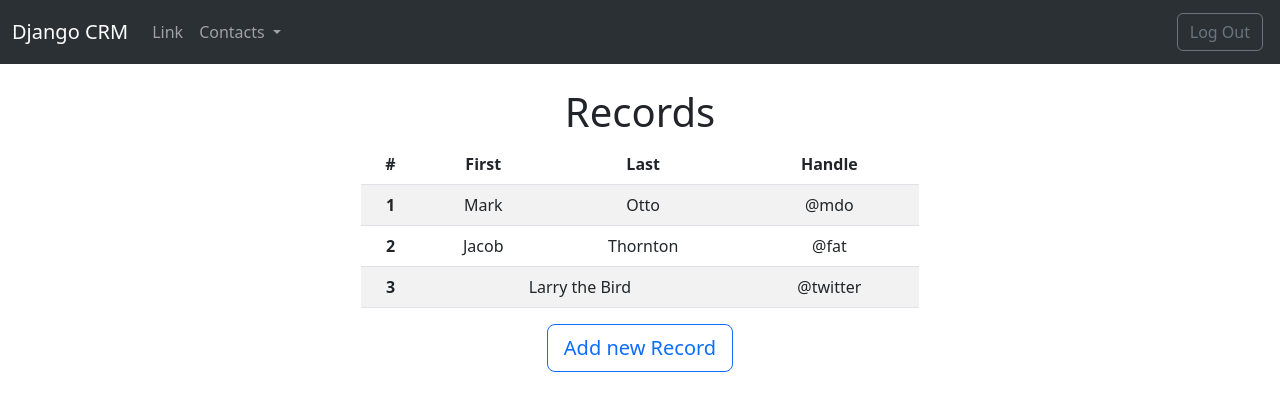
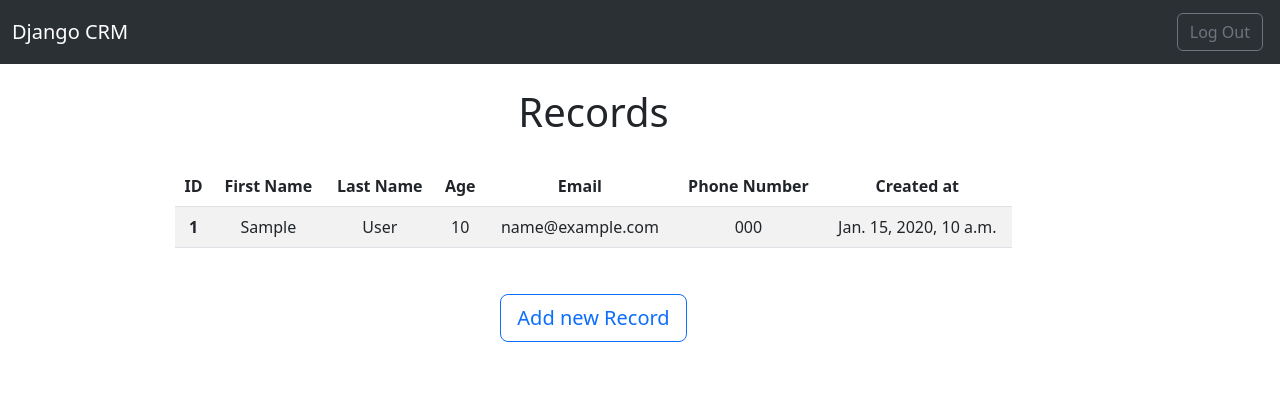
Before and after one commit to nkstlrv/Django-CRM, a Django app: page / in a window 1280 px wide. Shown: the top 411 px of the page. Run offline with Django 4.2, Linux system fonts and the light colour scheme; a user stored in the database is signed in; tables that the repository leaves empty hold one stand-in row (values such as "Sample post").

Commit message:
Table rows and columns autofill

```diff
--- a/app/crm/templates/crm/base.html
+++ b/app/crm/templates/crm/base.html
@@ -2,8 +2,8 @@
 {% load static %}
 <html lang="en">
 <head>
-    <meta charset="utf-8" />
-    <meta name="viewport" content="width=device-width, initial-scale=1" />
+    <meta charset="utf-8"/>
+    <meta name="viewport" content="width=device-width, initial-scale=1"/>
     <title>{% block title %}{% endblock title %}</title>
     <link
             href="https://cdn.jsdelivr.net/npm/bootstrap@5.3.0/dist/css/bootstrap.min.css"
@@ -11,7 +11,7 @@
             integrity="sha384-9ndCyUaIbzAi2FUVXJi0CjmCapSmO7SnpJef0486qhLnuZ2cdeRhO02iuK6FUUVM"
             crossorigin="anonymous"
     />
-    <link rel="stylesheet" href="{%static 'crm/css/base.css' %}" />
+    <link rel="stylesheet" href="{% static 'crm/css/base.css' %}"/>
     {% block css %}{% endblock css %}
 </head>
 <body>
@@ -32,39 +32,17 @@
         <div class="collapse navbar-collapse" id="navbarScroll">
             <ul
                     class="navbar-nav me-auto my-2 my-lg-0 navbar-nav-scroll"
-            style="--bs-scroll-height: 100px"
-          >
-            <li class="nav-item">
-              <a class="nav-link" href="#">Link</a>
-            </li>
+                    style="--bs-scroll-height: 100px">
 
-            <li class="nav-item dropdown">
-              <a
-                class="nav-link dropdown-toggle"
-                href="#"
-                role="button"
-                data-bs-toggle="dropdown"
-                aria-expanded="false"
-              >
-                Contacts
-              </a>
-              <ul class="dropdown-menu">
-                <li><a class="dropdown-item" href="#">Link</a></li>
-                <li><a class="dropdown-item" href="#">Link</a></li>
-                <li>
-                  <hr class="dropdown-divider" />
-                </li>
-                <li><a class="dropdown-item" href="#">Link</a></li>
-              </ul>
-            </li>
+
             </ul>
             <div style="margin: 5px">
                 {% if user.is_authenticated %}
-            <a href="{% url 'logout' %}"type="button" class="btn btn-outline-secondary">
+                    <a href="{% url 'logout' %}" type="button" class="btn btn-outline-secondary">
                         Log Out
                     </a>
                 {% else %}
-            <a href="{% url 'home' %}"type="button" class="btn btn-outline-primary">
+                    <a href="{% url 'home' %}" type="button" class="btn btn-outline-primary">
                         Log In
                     </a>
                 {% endif %}
@@ -78,7 +56,7 @@
         {% for message in messages %}
 
             <div class="alert alert-warning alert-dismissible fade show" role="alert">
-            {{message}}
+                {{ message }}
                 <button type="button" class="btn-close" data-bs-dismiss="alert" aria-label="Close"></button>
             </div>
 
--- a/app/crm/templates/crm/index.html
+++ b/app/crm/templates/crm/index.html
@@ -8,7 +8,7 @@
 
 {% block content %}
 
-    <div class="col-md-6 offset-md-3" style="text-align: center">
+    <div class="col-md-9 offset-md-1" style="text-align: center">
 
 
         {% if user.is_authenticated %}
@@ -17,33 +17,30 @@
 
             {% if records %}
 
-                <table class="table table-striped">
+                <table class="table table-striped" style="margin-top: 30px">
                     <thead>
                     <tr>
-                        <th scope="col">#</th>
-                        <th scope="col">First</th>
-                        <th scope="col">Last</th>
-                        <th scope="col">Handle</th>
+                        <th scope="col">ID</th>
+                        <th scope="col">First Name</th>
+                        <th scope="col">Last Name</th>
+                        <th scope="col">Age</th>
+                        <th scope="col">Email</th>
+                        <th scope="col">Phone Number</th>
+                        <th scope="col">Created at</th>
                     </tr>
                     </thead>
                     <tbody>
+                    {% for record in records %}
                     <tr>
-                        <th scope="row">1</th>
-                        <td>Mark</td>
-                        <td>Otto</td>
-                        <td>@mdo</td>
+                        <th scope="row">{{record.id}}</th>
+                        <td>{{record.first_name}}</td>
+                        <td>{{ record.last_name }}</td>
+                        <td>{{ record.age }}</td>
+                        <td>{{ record.email }}</td>
+                        <td>{{ record.phone_number }}</td>
+                        <td>{{ record.created_at }}</td>
                     </tr>
-                    <tr>
-                        <th scope="row">2</th>
-                        <td>Jacob</td>
-                        <td>Thornton</td>
-                        <td>@fat</td>
-                    </tr>
-                    <tr>
-                        <th scope="row">3</th>
-                        <td colspan="2">Larry the Bird</td>
-                        <td>@twitter</td>
-                    </tr>
+                    {% endfor %}
                     </tbody>
                 </table>
 
@@ -55,7 +52,7 @@
 
             {% endif %}
 
-            <button type="button" class="btn btn-outline-primary btn-lg">Add new Record</button>
+            <a style="margin-top: 30px" href="{% url 'record-create' %}" type="button" class="btn btn-outline-primary btn-lg">Add new Record</a>
 
         {% else %}
 
@@ -73,7 +70,7 @@
 
                         <div class="mb-3"><br>
                             <label class="form-label">Password</label>
-                            <input type="password" class="form-control" name="password" ,
+                            <input type="password" class="form-control" name="password",
                                    placeholder="Enter your Password" required>
                         </div>
                         <br>
--- a/app/crm/urls.py
+++ b/app/crm/urls.py
@@ -5,4 +5,5 @@ urlpatterns = [
     path('', views.index, name='home'),
     path('logout/', views.logout_view, name='logout'),
     path('register/', views.register_view, name='register'),
+    path('record/create/', views.RecordCreateView.as_view(), name='record-create'),
 ]
--- a/app/crm/views.py
+++ b/app/crm/views.py
@@ -1,8 +1,11 @@
 from django.shortcuts import render, redirect
 from django.contrib.auth import authenticate, login, logout
 from django.contrib import messages
+from django.urls import reverse_lazy
+
 from crm.forms import RegisterForm
 from .models import Record
+from django.views.generic import CreateView
 
 
 def index(request):
@@ -49,3 +52,11 @@ def register_view(request):
         form = RegisterForm()
         return render(request, 'crm/register.html', {'form': form})
     return render(request, 'crm/register.html', {'form': form})
+
+
+class RecordCreateView(CreateView):
+    model = Record
+    # form_class = None
+    fields = ('__all__')
+    template_name = 'crm/record_create.html'
+    success_url = reverse_lazy('home')
```
Also changed, not shown: app/crm/templates/crm/record_create.html (added, +22 -0 lines). Lines whose indentation alone changed are shown as unchanged.
